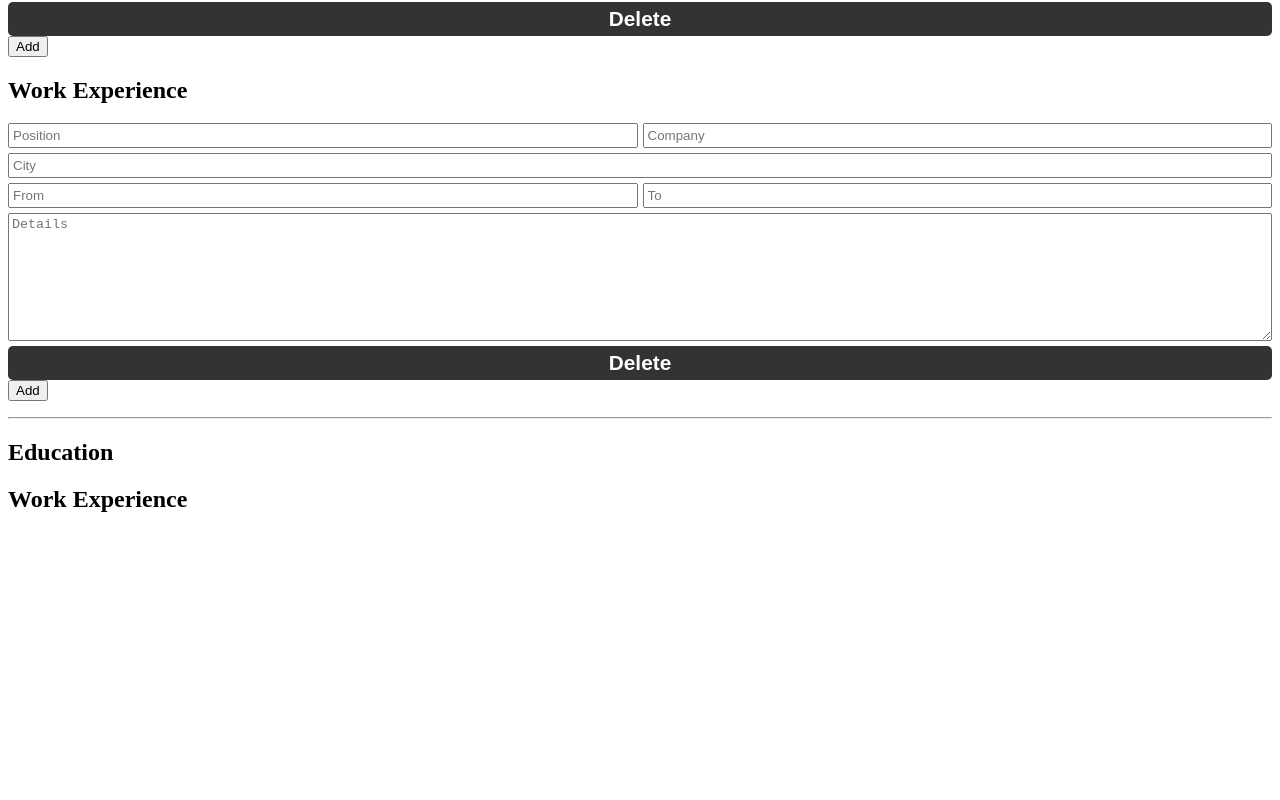
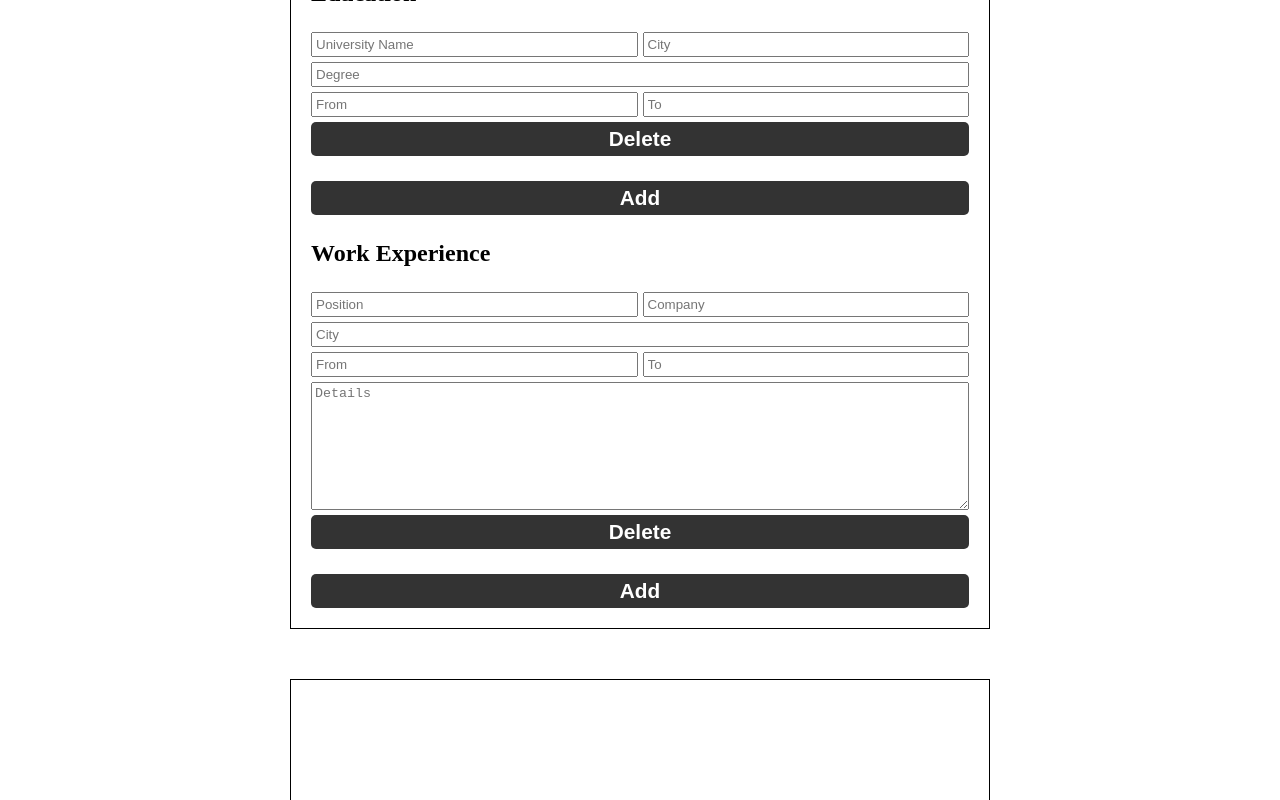
Before and after one commit to shashankx86/cv-builder, a React (Create React App) app: page / in a window 1280 px wide. Shown: the part 500-1300 px from the top of the page. Before the commit the page ends 1033 px from the top, so only its background shows below. Built offline with nearby package versions, Linux system fonts and the light colour scheme.

Commit message:
Create basic styling for components

```diff
--- a/src/styles/header.css
+++ b/src/styles/header.css
@@ -0,0 +1,16 @@
+/*Stylesheet for Header*/
+
+* {
+    padding: 0;
+    margin: 0;
+    box-sizing: border-box;
+}
+
+.header {
+    padding: 30px;
+    font-size: 2rem;
+    background-color: aliceblue;
+
+    display: flex;
+    justify-content: center;
+}
--- a/src/styles/main.css
+++ b/src/styles/main.css
@@ -0,0 +1,38 @@
+/*Stylesheet for Main*/
+
+* {
+    padding: 0;
+    margin: 0;
+    box-sizing: border-box;
+}
+
+.main {
+    padding: 30px;
+    display: flex;
+    flex-direction: column;
+    align-items: center;
+    gap: 50px;
+}
+
+.inputContainer {
+    padding: 20px;
+    border: 1px solid black;
+    width: 700px;
+}
+
+.cvInputForm {
+    display: flex;
+    flex-direction: column;
+    gap: 25px;
+}
+
+.addBtn {
+    font-size: 1.3rem;
+    font-weight: 600;
+    padding: 5px 0;
+    background-color: rgb(51, 51, 51);
+    color: white;
+
+    border: none;
+    border-radius: 5px;
+}
--- a/src/styles/preview.css
+++ b/src/styles/preview.css
@@ -0,0 +1,120 @@
+/*Stylesheet for CV preview*/
+
+* {
+    padding: 0;
+    margin: 0;
+    box-sizing: border-box;
+}
+
+.previewContainer {
+    padding: 20px;
+    border: 1px solid black;
+    height: 900px;
+    width: 700px;
+
+    display: flex;
+    flex-direction: column;
+    gap: 10px;
+}
+
+.cvHeader {
+    color: rgb(46, 65, 84);
+}
+
+/*Personal Container*/
+.personalContainer {
+    padding: 5px;
+    min-height: 100px;
+    display: flex;
+    flex-direction: column;
+    gap: 15px;
+}
+
+.personalSection {
+    min-height: 100px;
+    display: flex;
+    justify-content: space-between;
+}
+
+.name {
+    color: rgb(46, 65, 84);
+    font-size: 3rem;
+    font-weight: 700;
+}
+
+.title {
+    color: rgb(46, 65, 84);
+    font-size: 1.6rem;
+}
+
+.contactInfo {
+    display: flex;
+    flex-direction: column;
+    gap: 5px;
+}
+
+.personalDivide {
+    height: 2px;
+    background-color: rgb(46, 65, 84);
+    border: none;
+}
+
+.descriptionSection {
+    word-wrap: normal;
+}
+/*Education Container*/
+.educationContainer {
+    padding: 5px;
+    min-height: 100px;
+
+    display: flex;
+    flex-direction: column;
+    gap: 10px;
+}
+
+.educationSections {
+    display: flex;
+    flex-direction: column;
+    gap: 10px;
+}
+
+.educationSection {
+    display: flex;
+    justify-content: space-between;
+}
+
+.degree {
+    font-size: 1.2rem;
+}
+
+.uni {
+    font-style: italic;
+}
+
+/*Work Container*/
+.workContainer {
+    padding: 5px;
+    min-height: 100px;
+    display: flex;
+    flex-direction: column;
+    gap: 10px;
+}
+
+.workSections {
+    display: flex;
+    flex-direction: column;
+    gap: 10px;
+}
+
+.workSection {
+    display: flex;
+    justify-content: space-between;
+}
+
+.position {
+    font-size: 1.2rem;
+}
+
+.company {
+    font-style: italic;
+}
```
